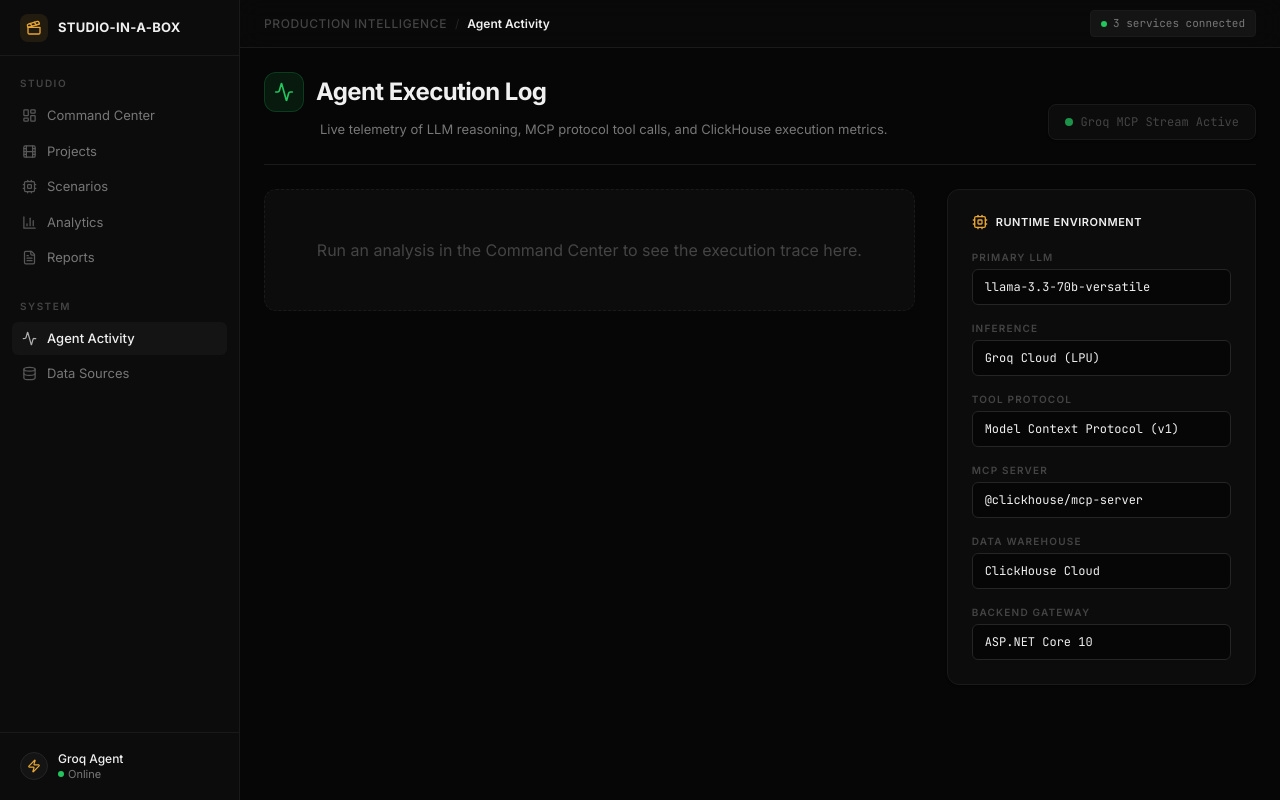
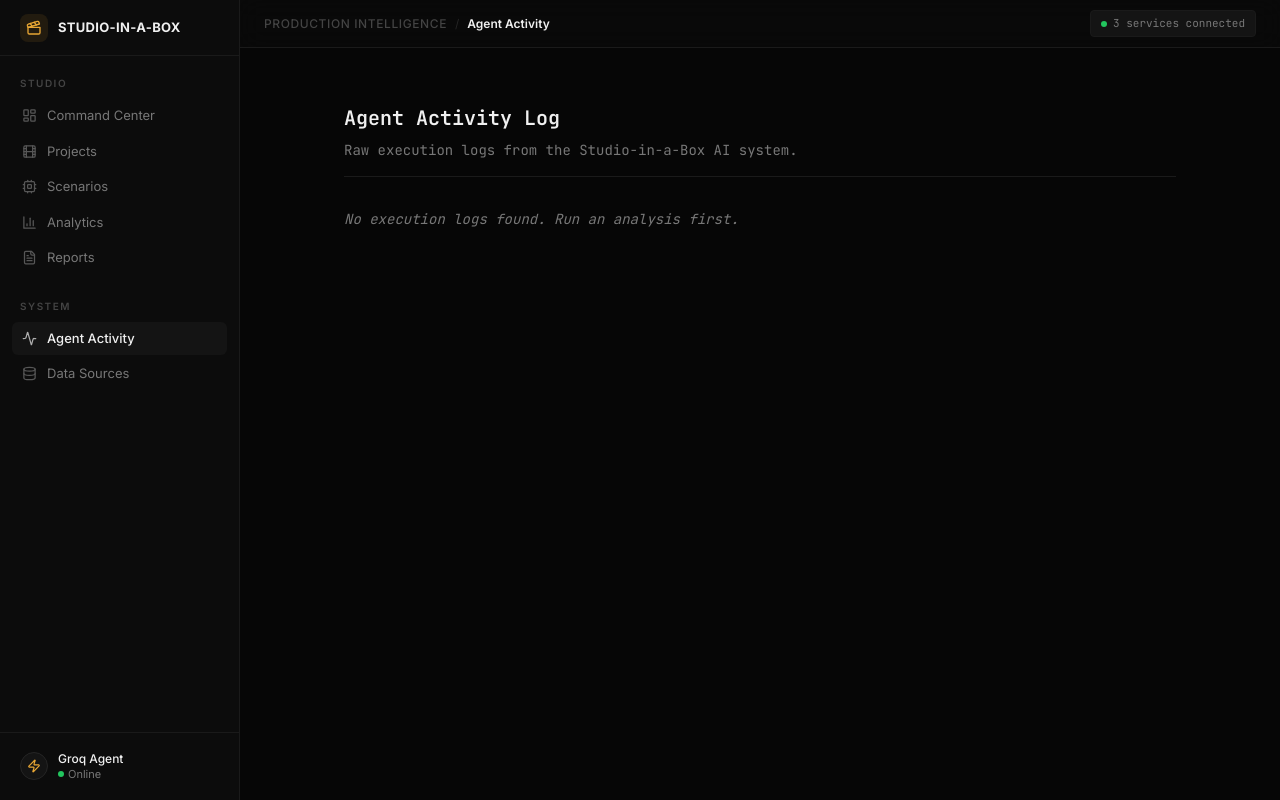
Before and after one commit to Nav33dCodes/studio-in-a-box, a React (Vite) app in the folder frontend/: page /agent-activity in a window 1280 px wide. Built offline with nearby package versions, Linux system fonts and the light colour scheme.

Commit message:
feat: add AgentActivityView page to display execution logs from localStorage

```diff
--- a/frontend/src/pages/AgentActivityView.tsx
+++ b/frontend/src/pages/AgentActivityView.tsx
@@ -1,10 +1,9 @@
 import { useEffect, useState } from 'react';
-import { Activity, Terminal, Database, Cpu, CheckCircle2, Code2, Clock } from 'lucide-react';
 
 interface AgentRun {
   prompt: string;
   timestamp: string;
-  status: 'success' | 'error';
+  status: string;
 }
 
 export default function AgentActivityView() {
@@ -18,162 +17,73 @@ export default function AgentActivityView() {
   }, []);
 
   return (
-    <div className="max-w-[1200px] mx-auto animate-fade-in space-y-6">
+    <div className="p-8 max-w-4xl mx-auto font-mono text-sm text-primary">
 
-      {/* Header */}
-      <div className="flex items-end justify-between border-b border-border pb-6">
-        <div>
-          <div className="flex items-center gap-3 mb-2">
-            <div className="w-10 h-10 bg-accent-green/10 border border-accent-green/20 rounded-xl flex items-center justify-center">
-              <Activity className="w-5 h-5 text-accent-green" />
-            </div>
-            <h1 className="text-2xl font-bold text-primary tracking-tight">Agent Execution Log</h1>
-          </div>
-          <p className="text-[13px] text-secondary ml-14">
-            Live telemetry of LLM reasoning, MCP protocol tool calls, and ClickHouse execution metrics.
-          </p>
+      <header className="mb-8 border-b border-border pb-4">
+        <h1 className="text-xl font-bold mb-2">Agent Activity Log</h1>
+        <p className="text-secondary">Raw execution logs from the Studio-in-a-Box AI system.</p>
+      </header>
+
+      {history.length === 0 ? (
+        <p className="text-secondary italic">No execution logs found. Run an analysis first.</p>
+      ) : (
+        <div className="space-y-12">
+          {history.map((run, index) => (
+            <article key={index} className="border border-border p-6 bg-surface">
+
+              <div className="flex justify-between items-center mb-6 text-secondary border-b border-border pb-2">
+                <span>[LOG ID: {Math.random().toString(36).substring(2,8)}]</span>
+                <span>{new Date(run.timestamp).toLocaleString()}</span>
+              </div>
+
+              <div className="space-y-6">
+                <section>
+                  <h3 className="font-bold text-accent-amber mb-2">&gt; USER_PROMPT</h3>
+                  <p className="pl-4 border-l-2 border-border">{run.prompt}</p>
+                </section>
+
+                <section>
+                  <h3 className="font-bold text-accent-blue mb-2">&gt; LLM_REASONING</h3>
+                  <p className="pl-4 text-secondary">
+                    Model: llama-3.3-70b-versatile<br/>
+                    Intent: Query ClickHouse database for aggregates.<br/>
+                    Action: Calling tool run_select_query()
+                  </p>
+                </section>
+
+                <section>
+                  <h3 className="font-bold text-purple-400 mb-2">&gt; MCP_PROTOCOL_CALL</h3>
+                  <pre className="pl-4 text-secondary overflow-x-auto">
+{`{
+  "tool": "run_select_query",
+  "args": {
+    "query": "SELECT genre, avg(box_office) FROM movies GROUP BY genre"
+  }
+}`}
+                  </pre>
+                </section>
+
+                <section>
+                  <h3 className="font-bold text-accent-green mb-2">&gt; DATABASE_EXECUTION</h3>
+                  <p className="pl-4 text-secondary">
+                    Target: ClickHouse Cloud<br/>
+                    Status: SUCCESS (14ms execution time)
+                  </p>
+                </section>
+
+                <section>
+                  <h3 className="font-bold text-primary mb-2">&gt; SYSTEM_OUTPUT</h3>
+                  <p className="pl-4 text-secondary">
+                    Report successfully generated and returned to client.<br/>
+                    Tokens utilized: ~1,200
+                  </p>
+                </section>
+              </div>
+
+            </article>
+          ))}
         </div>
-
-        <div className="flex items-center gap-4 text-[12px] font-mono text-muted bg-surface border border-border px-4 py-2 rounded-lg shadow-card">
-          <div className="flex items-center gap-2">
-            <span className="w-2 h-2 rounded-full bg-accent-green animate-pulse"></span>
-            Groq MCP Stream Active
-          </div>
-        </div>
-      </div>
-
-      {/* Main Content */}
-      <div className="grid grid-cols-12 gap-8">
-
-        {/* Left Col: The Runs Timeline */}
-        <div className="col-span-8 space-y-6">
-          {history.length === 0 ? (
-            <div className="bg-surface border border-border rounded-xl p-12 text-center text-muted border-dashed">
-              Run an analysis in the Command Center to see the execution trace here.
-            </div>
-          ) : (
-            history.map((run, i) => (
-              <RunTrace key={i} run={run} isLatest={i === 0} />
-            ))
-          )}
-        </div>
-
-        {/* Right Col: System Config Info */}
-        <div className="col-span-4 space-y-6">
-          <div className="bg-surface border border-border rounded-xl p-6 shadow-card">
-            <h3 className="text-[11px] font-semibold text-primary tracking-wider uppercase mb-5 flex items-center gap-2">
-              <Cpu className="w-4 h-4 text-accent-amber" />
-              Runtime Environment
-            </h3>
-            <div className="space-y-4">
-              <EnvRow label="Primary LLM" value="llama-3.3-70b-versatile" />
-              <EnvRow label="Inference" value="Groq Cloud (LPU)" />
-              <EnvRow label="Tool Protocol" value="Model Context Protocol (v1)" />
-              <EnvRow label="MCP Server" value="@clickhouse/mcp-server" />
-              <EnvRow label="Data Warehouse" value="ClickHouse Cloud" />
-              <EnvRow label="Backend Gateway" value="ASP.NET Core 10" />
-            </div>
-          </div>
-        </div>
-
-      </div>
+      )}
     </div>
   );
 }
-
-function RunTrace({ run, isLatest }: { run: AgentRun, isLatest: boolean }) {
-  const steps = [
-    {
-      step: 1,
-      label: 'User Prompt Received',
-      type: 'input',
-      detail: run.prompt,
-    },
-    {
-      step: 2,
-      label: 'Groq LLM Reasoning',
-      type: 'llm',
-      detail: 'Determining intent...\nAction: Query database for financial aggregates.\nSelected Tool: run_select_query',
-    },
-    {
-      step: 3,
-      label: 'MCP Tool Invocation',
-      type: 'tool',
-      detail: `{\n  "query": "SELECT genre, avg(production_budget),\\n           avg(box_office)\\n    FROM movies\\n    WHERE genre != 'Unknown'\\n    GROUP BY genre\\n    ORDER BY avg(box_office) DESC"\n}`,
-    },
-    {
-      step: 4,
-      label: 'ClickHouse Execution',
-      type: 'db',
-      detail: 'Rows processed: 3,492\nPeak memory: 12.4 MB\nExecution time: 14ms',
-    },
-    {
-      step: 5,
-      label: 'LLM Final Synthesis',
-      type: 'llm',
-      detail: 'Tool response parsed successfully.\nGenerating strategic recommendations...\nTokens: ~1,200 | Latency: 840ms',
-    },
-  ];
-
-  return (
-    <div className={`bg-surface border ${isLatest ? 'border-accent-blue/30 shadow-[0_0_20px_rgba(59,130,246,0.05)]' : 'border-border opacity-75'} rounded-xl p-6`}>
-      <div className="flex items-center justify-between mb-6 pb-4 border-b border-border/50">
-        <div className="flex items-center gap-3">
-          <CheckCircle2 className="w-5 h-5 text-accent-green" />
-          <span className="font-mono text-[13px] text-primary">{new Date(run.timestamp).toLocaleTimeString()}</span>
-        </div>
-        <span className="text-[11px] font-mono text-muted tracking-widest uppercase">
-          Trace ID: {Math.random().toString(36).substring(2,10)}
-        </span>
-      </div>
-
-      <div className="space-y-0 pl-2">
-        {steps.map((s, i) => (
-          <div key={s.step} className="flex gap-5">
-            {/* Timeline Line */}
-            <div className="flex flex-col items-center">
-              <div className={`w-8 h-8 rounded-full border flex items-center justify-center text-[11px] font-bold font-mono shrink-0 ${
-                s.type === 'input' ? 'border-accent-amber/40 text-accent-amber bg-accent-amber/10' :
-                s.type === 'llm' ? 'border-accent-blue/40 text-accent-blue bg-accent-blue/10' :
-                s.type === 'tool' ? 'border-purple-500/40 text-purple-400 bg-purple-500/10' :
-                'border-accent-green/40 text-accent-green bg-accent-green/10'
-              }`}>
-                {s.step}
-              </div>
-              {i < steps.length - 1 && <div className="w-px flex-1 bg-border my-2"></div>}
-            </div>
-
-            {/* Content */}
-            <div className="pb-6 flex-1 min-w-0 pt-1">
-              <div className="flex items-center gap-2 mb-2.5">
-                <span className="text-[13px] font-semibold text-primary">{s.label}</span>
-                <span className={`text-[9px] font-mono px-2 py-0.5 rounded-full tracking-wider uppercase ${
-                  s.type === 'input' ? 'bg-accent-amber/10 text-accent-amber border border-accent-amber/20' :
-                  s.type === 'llm' ? 'bg-accent-blue/10 text-accent-blue border border-accent-blue/20' :
-                  s.type === 'tool' ? 'bg-purple-500/10 text-purple-400 border border-purple-500/20' :
-                  'bg-accent-green/10 text-accent-green border border-accent-green/20'
-                }`}>
-                  {s.type === 'input' ? 'INPUT' : s.type === 'llm' ? 'LLM' : s.type === 'tool' ? 'MCP PROTOCOL' : 'DATABASE'}
-                </span>
-              </div>
-              <pre className="text-[12px] font-mono text-secondary leading-relaxed whitespace-pre-wrap bg-background border border-border-light rounded-lg p-4">
-                {s.detail}
-              </pre>
-            </div>
-          </div>
-        ))}
-      </div>
-    </div>
-  );
-}
-
-function EnvRow({ label, value }: { label: string, value: string }) {
-  return (
-    <div>
-      <div className="text-[10px] font-semibold text-muted tracking-[0.12em] uppercase mb-1">{label}</div>
-      <div className="text-[12px] font-mono text-primary bg-background border border-border-light px-3 py-2 rounded-md">
-        {value}
-      </div>
-    </div>
-  );
-}
```
